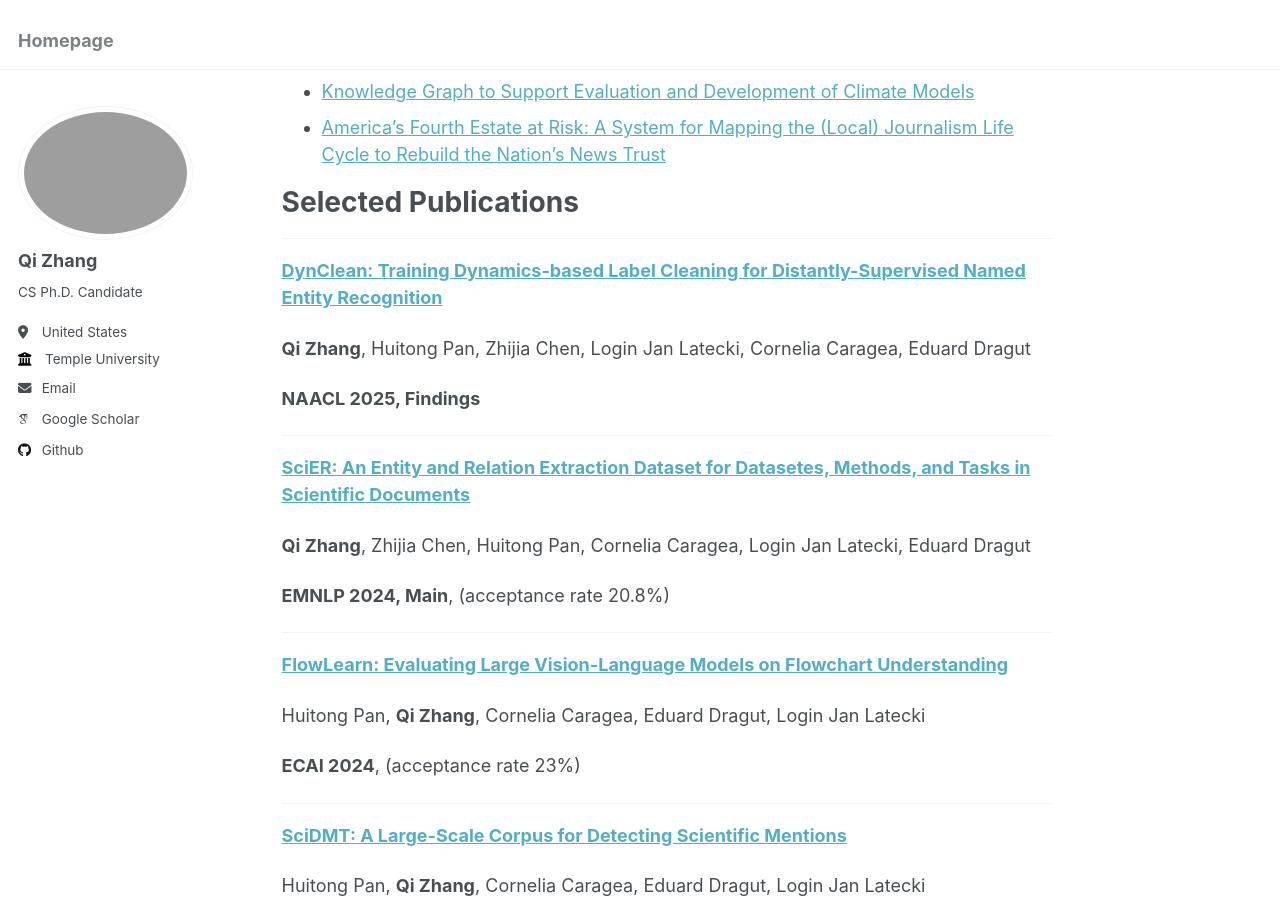
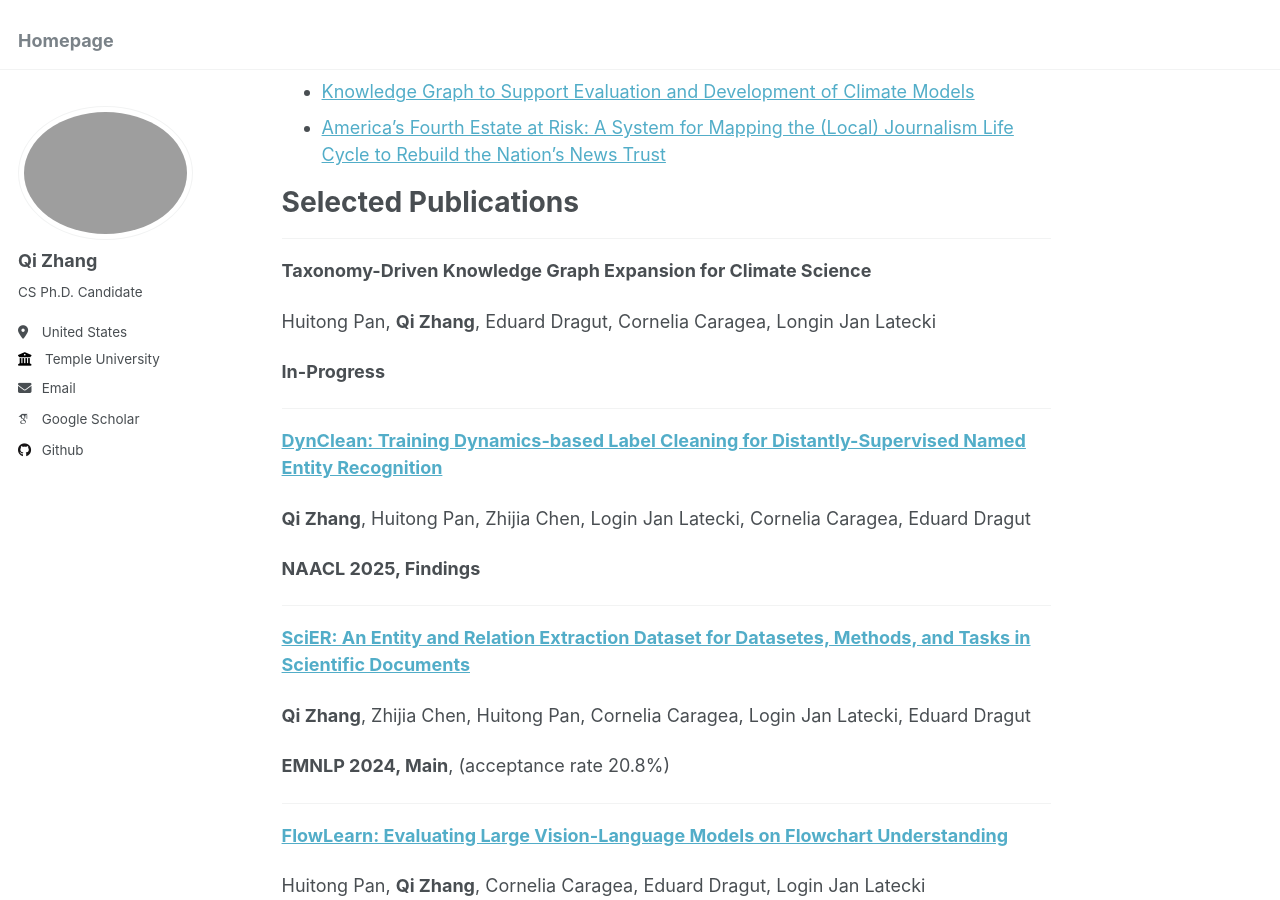
Before and after one commit to edzq/edzq.github.io, a Jekyll site: the page built from _pages/about.md, in a window 1280 px wide and 900 px high, scrolled down 419 px. Built offline with Jekyll 4.4.1, drawn with Linux system fonts in a browser that asks for light colours; some web fonts are replaced.

Commit message:
update naacl

```diff
--- a/_pages/about.md
+++ b/_pages/about.md
@@ -20,6 +20,14 @@ Mapping the (Local) Journalism Life Cycle to Rebuild the Nation's News Trust](ht
 
 
 # Selected Publications
+
+
+---
+**Taxonomy-Driven Knowledge Graph Expansion for Climate Science**
+
+Huitong Pan, **Qi Zhang**, Eduard Dragut, Cornelia Caragea, Longin Jan Latecki
+
+**In-Progress**
 
 ---
 **[DynClean: Training Dynamics-based Label Cleaning for Distantly-Supervised Named Entity Recognition](https://aclanthology.org/2024.emnlp-main.726/)**
```
